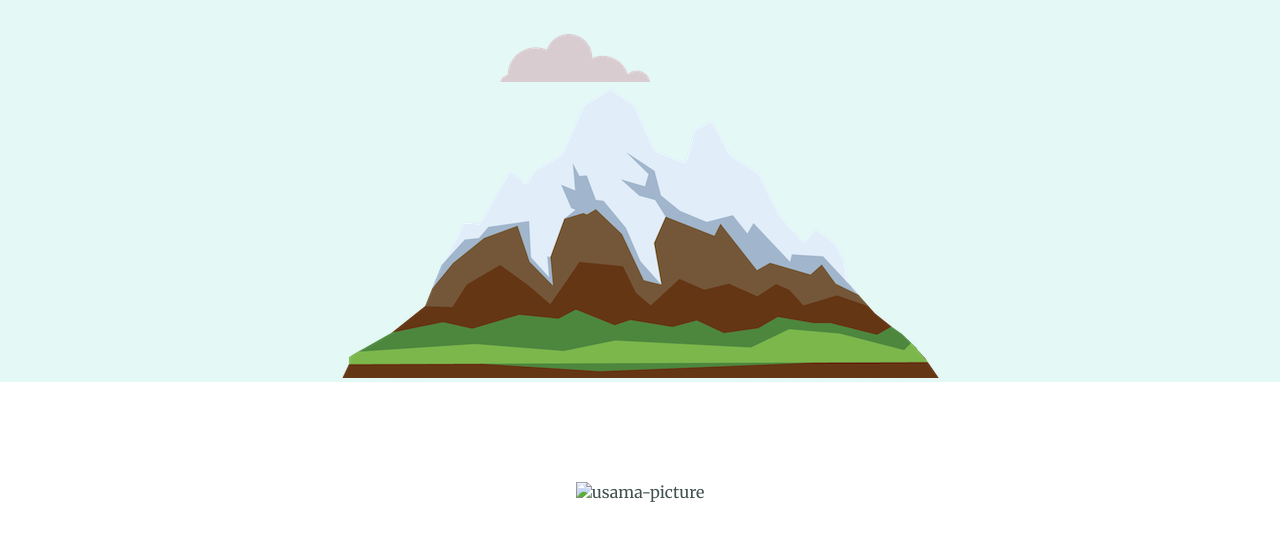
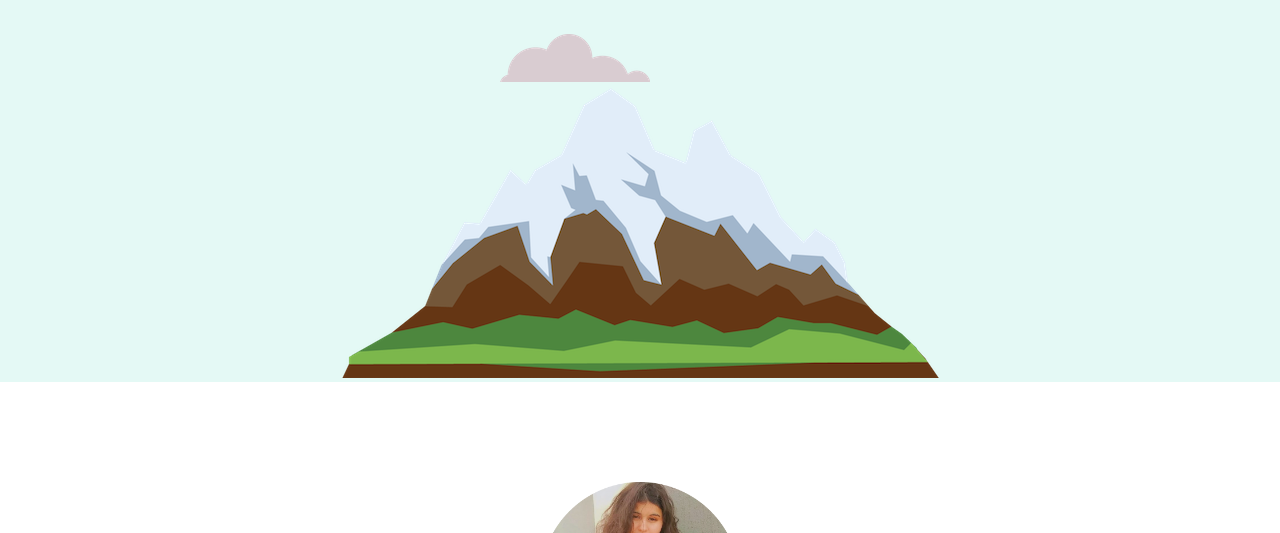
Before and after one commit to usamakhosa/Salsabil, a plain HTML site: page index.html in a window 1280 px wide. Shown: the part 386-919 px from the top of the page. Drawn offline with Linux system fonts and the light colour scheme; the site is published under a folder, as on GitHub Pages, so addresses that start at the root find nothing.

Commit message:
Update index.html

```diff
--- a/index.html
+++ b/index.html
@@ -22,7 +22,7 @@
   </div>
   <div class="middle-container">
     <div class="profile">
-      <img src="/images/salsabi.png" alt="usama-picture" class="usama" >
+      <img src="images/salsabi.png" alt="salsabil-picture" class="usama" >
       <h2>Hello.</h2>
       <p class="intro" >My name is Salsabil Grissi. I'm a Full-stack Web Developer I am the founder of Tech Developers I ❤️ coding .</p>
     </div>
```
